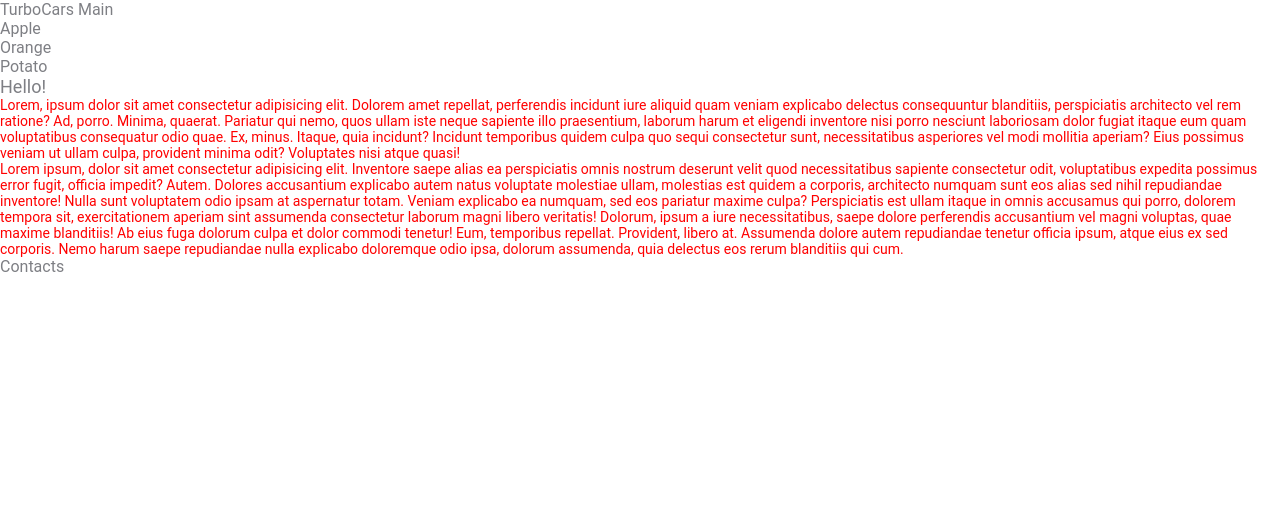
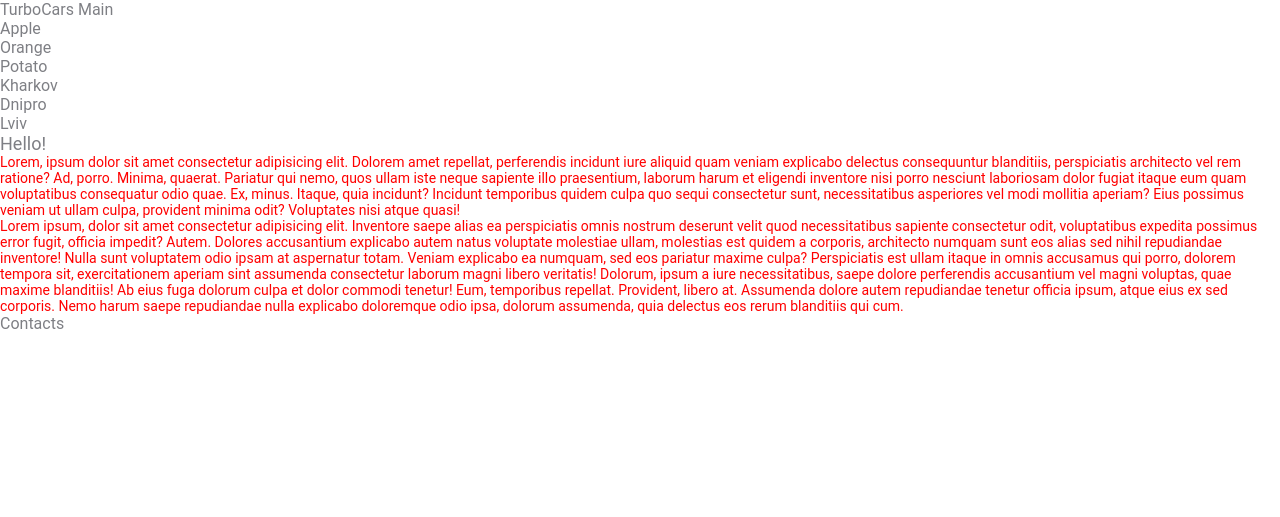
Before and after one commit to PaneRoman/TurboCars-TestSite, a plain HTML site: page index.html in a window 1280 px wide. Drawn offline with Linux system fonts and the light colour scheme.

Commit message:
add cities-list index.html main branch

```diff
--- a/index.html
+++ b/index.html
@@ -17,6 +17,12 @@
             <li>Apple</li>
             <li>Orange</li>
             <li>Potato</li>
+        </ul>
+
+        <ul class="cities-list">
+            <li>Kharkov</li>
+            <li>Dnipro</li>
+            <li>Lviv</li>
         </ul>
     </main>
 
```
